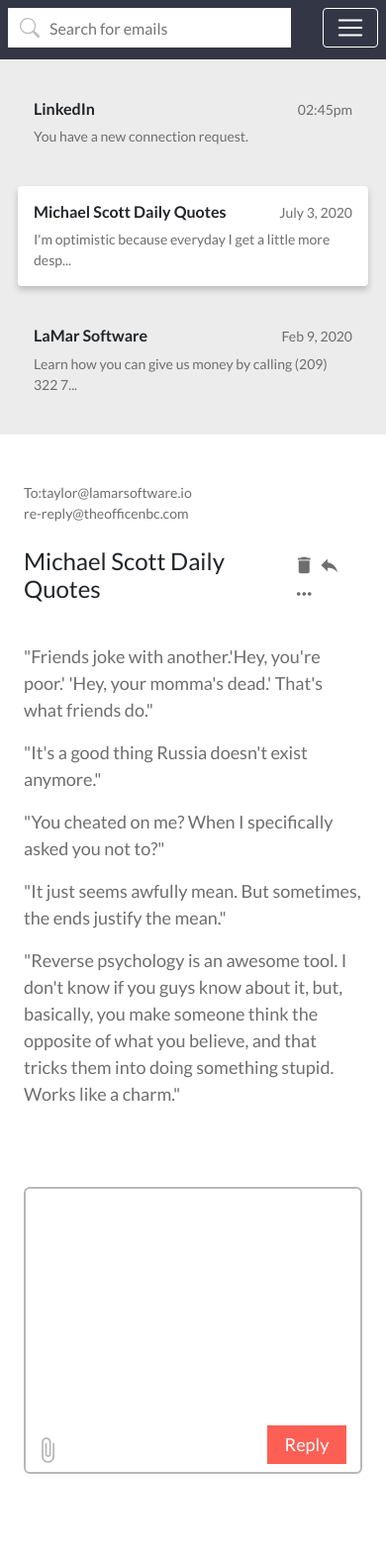
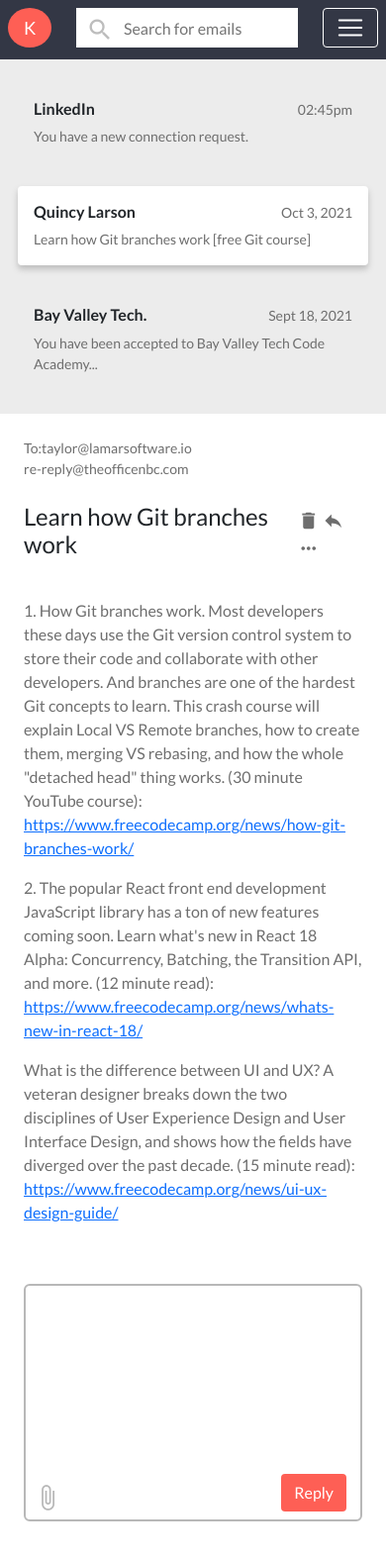
Before and after one commit to kgalejandrino/bvtca-coursework, a plain HTML site: page Week-3/kevin-alejandrino-email-template-with-bootstrap-grid/index.html in a window 390 px wide. Shown: the whole page at 99% size. Before the commit the page ends 1525 px from the top, so only its background shows below. Drawn offline with nearby package versions, Linux system fonts and the light colour scheme.

Commit message:
updated styling & content

```diff
--- a/Week-3/kevin-alejandrino-email-template-with-bootstrap-grid/css/styles.css
+++ b/Week-3/kevin-alejandrino-email-template-with-bootstrap-grid/css/styles.css
@@ -8,11 +8,22 @@ input[type="text"] {
     border: none;
     border-radius: 0;
     outline: none;
-    padding-left: 42px;
+    padding-left: 48px;
     color: #6e6e6e;
 }
 
-/* Column 1: Side Menu */
+.my-btn { background-color: #FE5F55; }
+
+.my-btn:hover { background-color: #fd3f31; }
+
+.icon-search {
+    color: #bdbdbd;
+    position: absolute;
+    z-index: 999;
+    font-size: 24px;
+}
+
+/*--- Sidebar ---*/
 #sidebar {
     background-color: #333745;
     width: 300px;
@@ -24,21 +35,21 @@ input[type="text"] {
 
 #user-image { padding: 12px; }
 
-#btn { background-color: #FE5F55; }
-
 .my-link {
     font-size: 18px;
     color: #ccc;
+    padding-left: 24px !important;
 }
 
 .my-link:hover,
 .my-link:focus {
     color: #fff;
+    background-color: #4e5364;
 }
 
 .active {
     color: #fff;
-    font-weight: 800;
+    background-color: #4e5364;
 }
 
 /* --- MAIN ---*/
@@ -47,7 +58,7 @@ input[type="text"] {
     padding-right: 0;
 }
 
-/* Column 2: List of Emails */
+/* Column 1: List of Emails */
 #list-of-emails {
     background-color: #ececec;
     padding: 0;
@@ -65,12 +76,9 @@ input[type="text"] {
 
 .form-control::placeholder { color: #bdbdbd;}
 
-#icon-search {
-    color: #bdbdbd;
-    position: absolute;
-    z-index: 999;
+#my-search .icon-search {
     left: 12px;
-    top: 10px;
+    top: 8px;
 }
 
 .card {
@@ -91,16 +99,13 @@ input[type="text"] {
     cursor: pointer;
 }
 
-/* Column 3: Email Message */
+/* Column 2: Email Message */
 #email-msg-wrapper {
-    padding: 0 72px;
+    padding: 48px 72px;
     color: #6e6e6e;
-    font-size: 18px;
 }
 
 #email-header { font-size: 14px; }
-
-#email-msg { font-size: 18px;}
 
 #email-subject {
     margin-top: 24px;
@@ -112,7 +117,7 @@ input[type="text"] {
 #subject-icons span { font-size: 22px; }
 
 #textarea-wrapper {
-    margin-top: 120px;
+    margin-top: 80px;
     margin-bottom: 20px;
     color: #b8b8b8;
 }
@@ -125,6 +130,7 @@ input[type="text"] {
     color: #888888;
     padding: 8px;
     resize: none;
+    height: 240px;
 }
 
 #textarea-wrapper span {
@@ -139,16 +145,7 @@ input[type="text"] {
 #textarea-wrapper button {
     right: 16px;
     bottom: 10px;
-    border: none;
-    outline: none;
-    background-color: #FE5F55;
-    width: 80px;
-    padding: 6px 0;
-    color: #fff;
 }
-
-#textarea-wrapper button:hover { background-color: #fd3f31; }
-
 
 /* Collapse Navbar */
 #my-navbar {
@@ -158,6 +155,7 @@ input[type="text"] {
 
 #my-collapse-container {
     display: flex;
+    justify-content: space-between;
     padding: 0 8px;
 }
 
@@ -174,43 +172,81 @@ input[type="text"] {
 }
 
 .my-navbar-collapse {
-    height: 100vh;
-    position: fixed;
+    height: auto;
+    position: absolute;
     top: 60;
     left: 0;
     z-index: 9999;
     width: 100%;
     background-color: #333745;
     border-top: 1px solid #ccc;
+    display: none;
+    padding-bottom: 24px;
+}
+
+#user-collapse {
+    display: flex;
+    align-items: center;
+    color: #fff;
+    border-radius: 50%;
+    background-color: #FE5F55;
+    padding: 0 16px;
+    font-size: 18px;
+}
+
+#my-collapse-search { width: 80%; }
+
+#my-collapse-search .icon-search {
+    font-size: 28px;
+    top: 8px;
+    left: 10px;
 }
 
 #my-collapse-input {
-    height: 40px;
-    width: 90%;
+    height: 100%;
+    width: 100%;
 }
 
 .my-link-collapse {
     margin-top: 24px;
     font-size: 20px;
 }
+
+#btn-collapse-wrapper {
+    display: flex;
+    justify-content: end;
+    margin-right: 12px;
+}
+
 /*--- MEDIA QUERIES --- */
 @media only screen and (max-width: 1300px) {
-    #email-msg-wrapper { padding: 28px 48px; }
+    #email-msg-wrapper { padding: 48px 48px; }
 
     #sidebar { width: 260px; }
 
     #main { padding-left: 260px;}
 
-    #textarea-wrapper {  margin-top: 80px; }
+    #textarea-wrapper {  margin-top: 60px; }
 }
 
 @media only screen and (max-width: 1200px) {
-    #email-msg-wrapper { padding: 16px 24px; }
+    #email-msg-wrapper { padding: 48px 24px; }
 
     #email-subject h3 { font-size: 24px; }
+}
+
+@media only screen and (max-width: 767px) {
+    #main { padding-left: 0; }
+
+    .my-navbar-collapse { display: block;}
 
 }
 
-@media only screen and (max-width: 768px) {
-    #main { padding-left: 0px;}
+@media only screen and (max-width: 575px) {
+    #my-collapse-search { width: 70%; }
 }
+
+@media only screen and (max-width: 450px) {
+    #email-msg-wrapper { padding: 24px 24px; }
+    #my-collapse-search { width: 60%; }
+}
--- a/Week-3/kevin-alejandrino-email-template-with-bootstrap-grid/index.html
+++ b/Week-3/kevin-alejandrino-email-template-with-bootstrap-grid/index.html
@@ -13,10 +13,9 @@
     <!-- Navbar Collapse-->
     <nav class="navbar navbar-dark d-block d-md-none" id="my-navbar">
         <div id="my-collapse-container">
-            <div class="position-relative" id="my-search">
-                <svg xmlns="http://www.w3.org/2000/svg" width="20" height="20" fill="currentColor" class="bi bi-search" id="icon-search" viewBox="0 0 16 16">
-                    <path d="M11.742 10.344a6.5 6.5 0 1 0-1.397 1.398h-.001c.03.04.062.078.098.115l3.85 3.85a1 1 0 0 0 1.415-1.414l-3.85-3.85a1.007 1.007 0 0 0-.115-.1zM12 6.5a5.5 5.5 0 1 1-11 0 5.5 5.5 0 0 1 11 0z"/>
-                </svg>
+            <div id="user-collapse">K</div>
+            <div class="position-relative" id="my-collapse-search">
+                <span class="material-icons icon-search">search</span>
                 <input type="text" id="my-collapse-input" placeholder="Search for emails">
             </div>
             <button class="navbar-toggler" type="button" data-bs-toggle="collapse" data-bs-target="#navbarToggleExternalContent" aria-controls="navbarToggleExternalContent" aria-expanded="false" aria-label="Toggle navigation">
@@ -33,13 +32,16 @@
             <a class="nav-link my-link my-link-collapse" href="#">Drafts</a>
             <a class="nav-link my-link my-link-collapse" href="#">Trash</a>
         </div>
+        <div id="btn-collapse-wrapper">
+            <button type="button" class="btn btn-md text-white my-btn">Compose</button>
+        </div>
     </div>
 
     <!-- Container Grid -->
     <div class="container-fluid vh-100">
         <div class="row h-100">
             <!-- Sidebar -->
-            <div class="d-none d-md-block" id="sidebar">
+            <div class="d-none d-md-block px-0" id="sidebar">
                 <!-- User welcome message -->
                 <div class="d-flex align-items-center mt-5 ms-4" id="top">
                     <div class="bg-white rounded-circle" id="user-image">
@@ -51,10 +53,10 @@
                     <span class="ps-2 text-white">Welcome, Kevin</span>
                 </div>
                 <!-- Button Compose -->
-                <button type="button" class="btn btn-lg my-5 ms-4 w-75 text-white" id="btn">Compose</button>
+                <button type="button" class="btn btn-lg my-5 ms-4 w-75 text-white my-btn">Compose</button>
                 <!-- Sidebar navigations-->
-                <div class="navbar-nav ms-4">
-                    <a class="nav-link active my-link" href="#">Inbox (1)</a>
+                <div class="navbar-nav">
+                    <a class="nav-link my-link active" href="#">Inbox (1)</a>
                     <a class="nav-link my-link" href="#">Tagged</a>
                     <a class="nav-link my-link" href="#">Important</a>
                     <a class="nav-link my-link" href="#">Sent Email</a>
@@ -70,9 +72,7 @@
                     <div class="col-lg-5 col-xl-4" id="list-of-emails">
                         <!-- Input Search-->
                         <div class="mt-5 position-relative d-none d-md-block" id="my-search">
-                            <svg xmlns="http://www.w3.org/2000/svg" width="18" height="18" fill="currentColor" class="bi bi-search" id="icon-search" viewBox="0 0 16 16">
-                                <path d="M11.742 10.344a6.5 6.5 0 1 0-1.397 1.398h-.001c.03.04.062.078.098.115l3.85 3.85a1 1 0 0 0 1.415-1.414l-3.85-3.85a1.007 1.007 0 0 0-.115-.1zM12 6.5a5.5 5.5 0 1 1-11 0 5.5 5.5 0 0 1 11 0z"/>
-                            </svg>
+                            <span class="material-icons icon-search">search</span>
                             <input type="text" id="my-input" placeholder="Search for emails">
                         </div>
                         <!-- Cards-->
@@ -88,31 +88,31 @@
                         <div class="card my-4 my-card">
                             <div class="card-body">
                                 <div class="d-flex justify-content-between">
-                                    <h6 class="card-title fw-bold">Michael Scott Daily Quotes</h6>
-                                    <p class="card-text">July 3, 2020</p>
+                                    <h6 class="card-title fw-bold">Quincy Larson</h6>
+                                    <p class="card-text">Oct 3, 2021</p>
                                 </div>
-                                <p class="card-text">I'm optimistic because everyday I get a little more desp...</p>
+                                <p class="card-text">Learn how Git branches work [free Git course]</p>
                             </div>
                         </div>
                         <div class="my-4 my-card">
                             <div class="card-body">
                                 <div class="d-flex justify-content-between">
-                                    <h6 class="card-title fw-bold">LaMar Software</h6>
-                                    <p class="card-text">Feb 9, 2020</p>
+                                    <h6 class="card-title fw-bold">Bay Valley Tech.</h6>
+                                    <p class="card-text">Sept 18, 2021</p>
                                 </div>
-                                <p class="card-text">Learn how you can give us money by calling (209) 322 7...</p>
+                                <p class="card-text">You have been accepted to Bay Valley Tech Code Academy...</p>
                             </div>
                         </div>
                     </div>
 
                     <!-- Column 2: Email Message -->
-                    <div class="col-lg-7 col-xl-8 pt-5" id="email-msg-wrapper">
+                    <div class="col-lg-7 col-xl-8" id="email-msg-wrapper">
                         <div class="d-flex flex-column" id="email-header">
                             <span>To:taylor@lamarsoftware.io</span>
                             <span>re-reply@theofficenbc.com</span>
                         </div>
                         <div class="d-flex justify-content-between align-items-center" id="email-subject">
-                            <h3>Michael Scott Daily Quotes</h3>
+                            <h3>Learn how Git branches work</h3>
                             <div id="subject-icons">
                                 <span class="material-icons">delete</span>
                                 <span class="material-icons">reply</span>
@@ -120,16 +120,14 @@
                             </div>
                         </div>
                         <div id="email-msg">
-                            <p>"Friends joke with another.'Hey, you're poor.' 'Hey, your momma's dead.' That's what friends do."</p>
-                            <p>"It's a good thing Russia doesn't exist anymore."</p>
-                            <p>"You cheated on me? When I specifically asked you not to?"</p>
-                            <p>"It just seems awfully mean. But sometimes, the ends justify the mean."</p>
-                            <p>"Reverse psychology is an awesome tool. I don't know if you guys know about it, but, basically, you make someone think the opposite of what you believe, and that tricks them into doing something stupid. Works like a charm."</p>
+                            <p>1. How Git branches work. Most developers these days use the Git version control system to store their code and collaborate with other developers. And branches are one of the hardest Git concepts to learn. This crash course will explain Local VS Remote branches, how to create them, merging VS rebasing, and how the whole "detached head" thing works. (30 minute YouTube course): <a href="https://www.freecodecamp.org/news/how-git-branches-work/" target="_blank">https://www.freecodecamp.org/news/how-git-branches-work/</a></p>
+                            <p>2. The popular React front end development JavaScript library has a ton of new features coming soon. Learn what's new in React 18 Alpha: Concurrency, Batching, the Transition API, and more. (12 minute read): <a href="https://www.freecodecamp.org/news/whats-new-in-react-18/" target="_blank">https://www.freecodecamp.org/news/whats-new-in-react-18/</a></p>
+                            <p>What is the difference between UI and UX? A veteran designer breaks down the two disciplines of User Experience Design and User Interface Design, and shows how the fields have diverged over the past decade. (15 minute read): <a href="https://www.freecodecamp.org/news/ui-ux-design-guide/" target="_blank">https://www.freecodecamp.org/news/ui-ux-design-guide/</a></p>
                         </div>
                         <div class="position-relative" id="textarea-wrapper">
-                            <textarea class="w-100" rows="10" cols="50"></textarea>
+                            <textarea class="w-100"></textarea>
                             <span class="material-icons position-absolute">attach_file</span>
-                            <button class="position-absolute">Reply</button>
+                            <button class="btn btn-md position-absolute text-white my-btn">Reply</button>
                         </div>
                     </div>
                 </div>
```
Also changed, not shown: Week-3/kevin-alejandrino-email-template-with-bootstrap-grid/js/script.js (+6 -2 lines), 1 other file.
